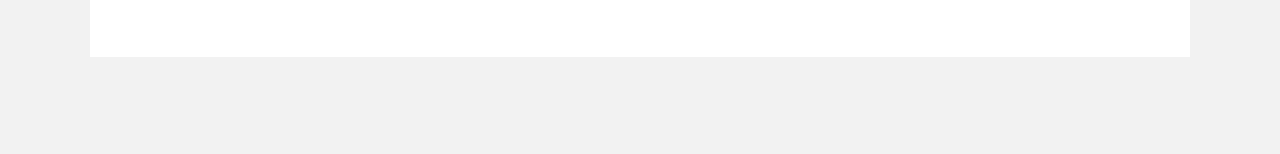
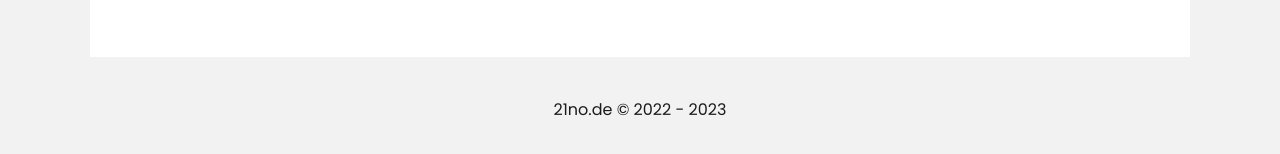
Before and after one commit to BackendStack21/website, a plain HTML site: page index.html in a window 1280 px wide. Shown: the part 4116-4270 px from the top of the page. Before the commit the page ends 4173 px from the top, so only its background shows below. Drawn offline with Linux system fonts and the light colour scheme.

Commit message:
adding footer

```diff
--- a/index.html
+++ b/index.html
@@ -193,6 +193,13 @@
       height: 150px;
       margin: 0;
     }
+
+    .footer {
+      text-align: center;
+      background-color: #f2f2f2;
+      color: #1c1b1b;
+      padding: 40px;
+    }
   </style>
 </head>
 
@@ -234,9 +241,10 @@
         <img alt="GitHub Repo stars" src="https://img.shields.io/github/stars/BackendStack21/jwt-keys-generator-api">
         <a href="https://jwt-keys.21no.de/">Official Website</a>
         <p>A Reliable, Free JWT Signing/Verification Key Generator Using OpenSSL.
-        </br>
-        </br>
-        Generate JWT signing and verification keys effortlessly with our trusted, user-friendly tool backed by OpenSSL.
+          </br>
+          </br>
+          Generate JWT signing and verification keys effortlessly with our trusted, user-friendly tool backed by
+          OpenSSL.
       </div>
       <div class="project">
         <span class="project-avatar">
@@ -340,6 +348,10 @@
       <img alt="GitHub Org's stars" src="https://img.shields.io/github/stars/BackendStack21?style=social">
     </div>
   </div>
+
+  <footer class="footer">
+    21no.de © 2022 - 2023
+  </footer>
   <script type="text/javascript" charset="UTF-8"
     src="//cdn.cookie-script.com/s/28dc51cd1b79414f499d222fffd2095d.js"></script>
   <!-- Google tag (gtag.js) -->
```
